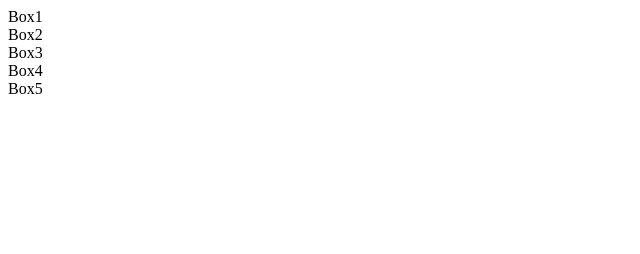
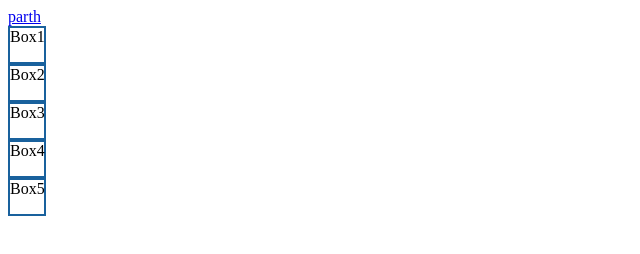
Before and after one commit to parth506/WEB_DEVELOPMENT, a plain HTML site: page vedio67/index.html in a window 1280 px wide. Shown: the whole page, without its empty margins (0-640 px from the left). Drawn offline with Linux system fonts and the light colour scheme.

Commit message:
new updated

```diff
--- a/vedio67/index.html
+++ b/vedio67/index.html
@@ -4,6 +4,8 @@
     <meta charset="UTF-8">
     <meta name="viewport" content="width=device-width, initial-scale=1.0">
     <title>Document</title>
+    <link rel="stylesheet" href="style.css">
+    <a href="google.com" class="link">parth</a>
 </head>
 <body>
     <div class="conatiner">
--- /dev/null
+++ b/vedio67/style.css
@@ -0,0 +1,5 @@
+.box{
+    height: 34px;
+    width: 34px;
+    border: 2px double rgb(25, 97, 157);
+}
```
